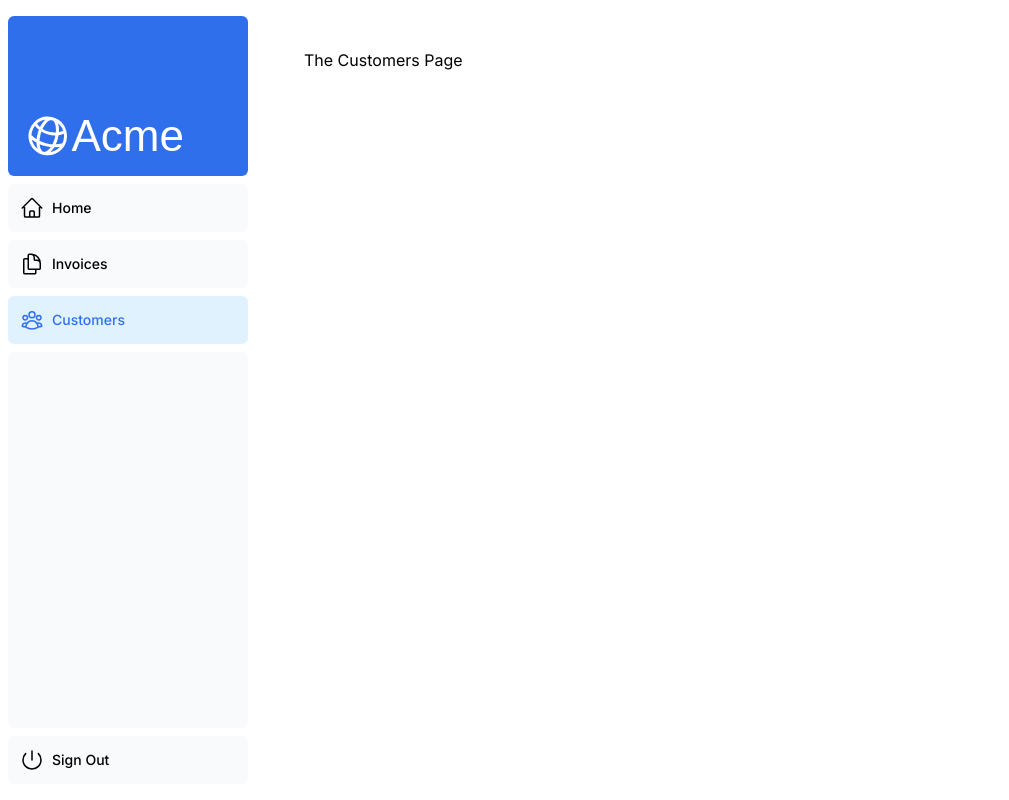
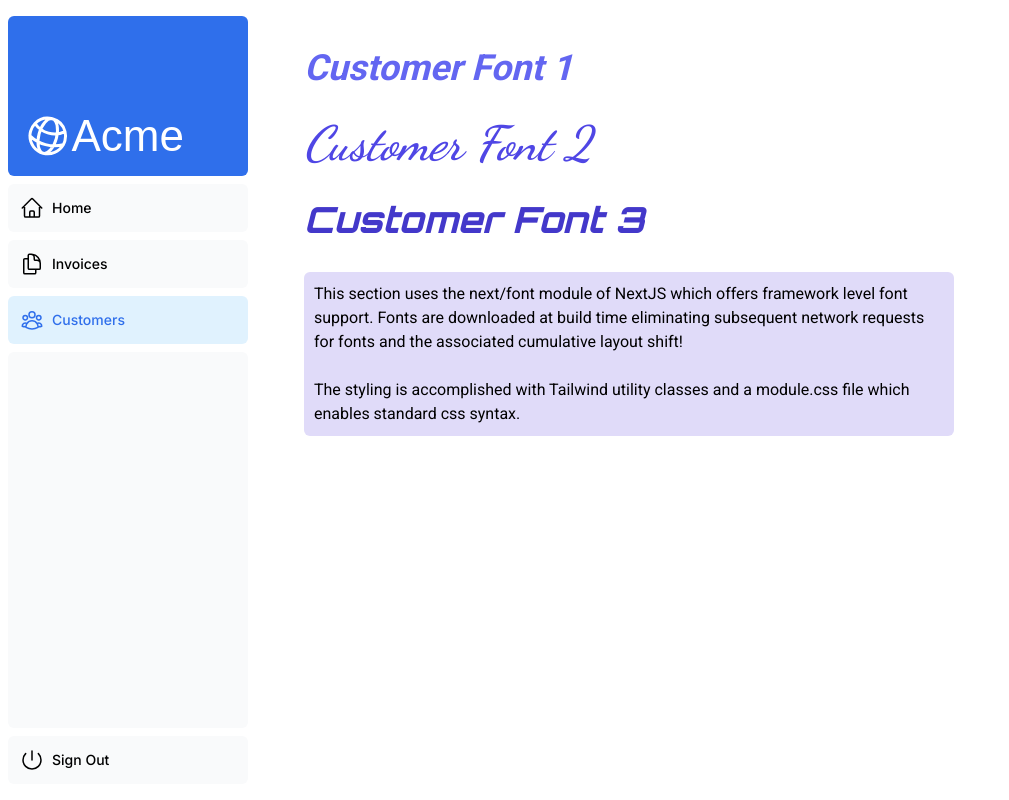
Before and after one commit to techpod/nextjs-dashboard, a Next.js app: page /dashboard/customers in a window 1280 px wide. Shown: the whole page, without its empty margins (0-1009 px from the left). Built offline with nearby package versions, Linux system fonts and the light colour scheme; a web font is replaced by a local one.

Commit message:
customers typography

```diff
--- a/app/dashboard/customers/page.tsx
+++ b/app/dashboard/customers/page.tsx
@@ -1,9 +1,45 @@
+
 import { Metadata } from 'next';
+import styles from '@/app/ui/customers.module.css';
+import { roboto } from '@/app/ui/fonts';
+import { orbitron } from '@/app/ui/fonts';
+import { dancing_script } from '@/app/ui/fonts';
 
 export const metadata: Metadata = {
   title: 'Customers',
 };
 
 export default function Page() {
-    return <p>The Customers Page</p>;
-  }
+  return (
+    <div>
+       <div className={`${roboto.className}`}>
+        <p className="pb-8 text-4xl text-indigo-500 font-bold italic">
+          Customer Font 1
+        </p>
+      </div>
+      <div className={`${dancing_script.className}`}>
+        <p className="pb-8 text-5xl text-indigo-600 font-bold italic p-[50]">
+          Customer Font 2
+        </p>
+      </div>
+      <div className={`${orbitron.className}`}>
+        <p className="pb-8 text-4xl text-indigo-700 font-bold italic p-[50]">
+          Customer Font 3
+        </p>
+      </div>
+      <div className={styles.fontTxtWrap}>
+        <p>
+          This section uses the next/font module of NextJS which offers
+          framework level font support. Fonts are downloaded at build time
+          eliminating subsequent network requests for fonts and the associated
+          cumulative layout shift!
+        </p>
+        <p>&nbsp;</p>
+        <p>
+          The styling is accomplished with Tailwind utility classes and a
+          module.css file which enables standard css syntax.
+        </p>
+      </div>
+    </div>
+  );
+}
--- /dev/null
+++ b/app/ui/customers.module.css
@@ -0,0 +1,9 @@
+.fontTxtWrap {
+    background-color: rgb(224, 219, 249);
+    border-radius: 6px;
+    padding: 10px;
+    margin-right: 30%;
+    font-family: Roboto, sans-serif;
+    font-size: 16px;
+    font-weight: 500;
+}
--- a/app/ui/fonts.ts
+++ b/app/ui/fonts.ts
@@ -1,8 +1,23 @@
-import { Inter, Lusitana } from 'next/font/google';
+import { Inter, Lusitana, Roboto, Orbitron, Dancing_Script } from 'next/font/google';
 
 export const inter = Inter({ subsets: ['latin'] });
 
 export const lusitana = Lusitana({
-    weight: ['400', '700'],
-    subsets: ['latin'],
-  });
+  weight: ['400', '700'],
+  subsets: ['latin'],
+});
+
+export const roboto = Roboto({
+  weight: ['400', '700'],
+  subsets: ['latin'],
+});
+
+export const orbitron = Orbitron({
+  weight: ['400', '800'],
+  subsets: ['latin'],
+});
+
+export const dancing_script = Dancing_Script({
+  weight: ['400', '600'],
+  subsets: ['latin'],
+});
```
